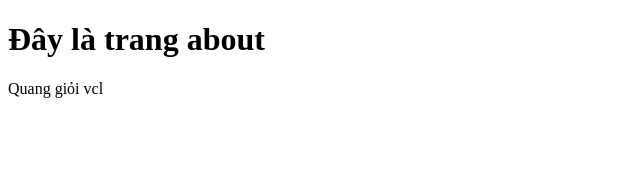
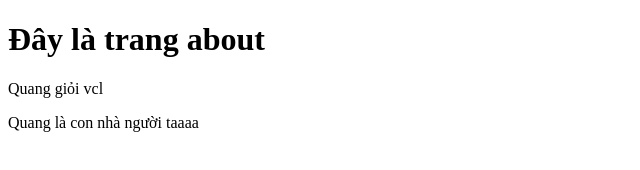
Before and after one commit to minhquang1610/test-repos, a plain HTML site: page about.html in a window 1280 px wide. Shown: the whole page, without its empty margins (0-640 px from the left). Drawn offline with Linux system fonts and the light colour scheme.

Commit message:
Update about.html
Thêm description

```diff
--- a/about.html
+++ b/about.html
@@ -10,6 +10,7 @@
 <body>
     <h1>Đây là trang about</h1>
     <p>Quang giỏi vcl</p>
+    <p>Quang là con nhà người taaaa</p>
 </body>
 
 </html>
```
